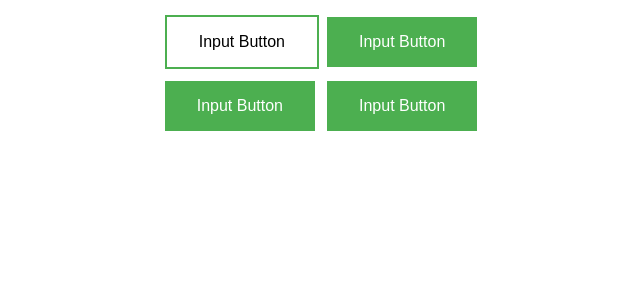
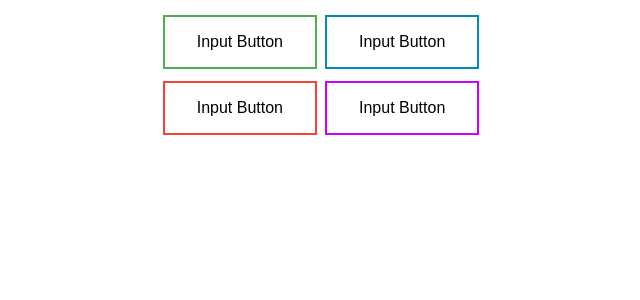
Before and after one commit to Andrea-Ientile-JCMaxwell-5BI/Progetti-Esame-Maturit-2017-Siti-con-Database, a PHP site: page /home.html in a window 1280 px wide. Shown: the top 300 px of the page, without its empty margins (319-959 px from the left). Run offline with PHP 8.4, Linux system fonts and the light colour scheme.

Commit message:
Update style_home.css

```diff
--- a/style_home.css
+++ b/style_home.css
@@ -1,9 +1,8 @@
 
 <style>
-body{
+#tbl{
 
-background-image: url(C:\xampp\htdocs\blu.png);
-
+ margin: 0 auto 0 auto;
 
 
 }
@@ -32,4 +31,39 @@
     background-color: #4CAF50;
     color: white;
 }
+
+.button2 {
+    background-color: white;
+    color: black;
+    border: 2px solid #008CBA;
+}
+
+.button2:hover {
+    background-color: #008CBA;
+    color: white;
+}
+
+.button3 {
+    background-color: white;
+    color: black;
+    border: 2px solid #f44336;
+}
+
+.button3:hover {
+    background-color: #f44336;
+    color: white;
+}
+
+.button4 {
+    background-color: white;
+    color: black;
+    border: 2px solid #cc00ff;
+}
+
+.button4:hover {
+    background-color: #cc00ff;
+    color: white;
+}
+
+
 </style>
```
